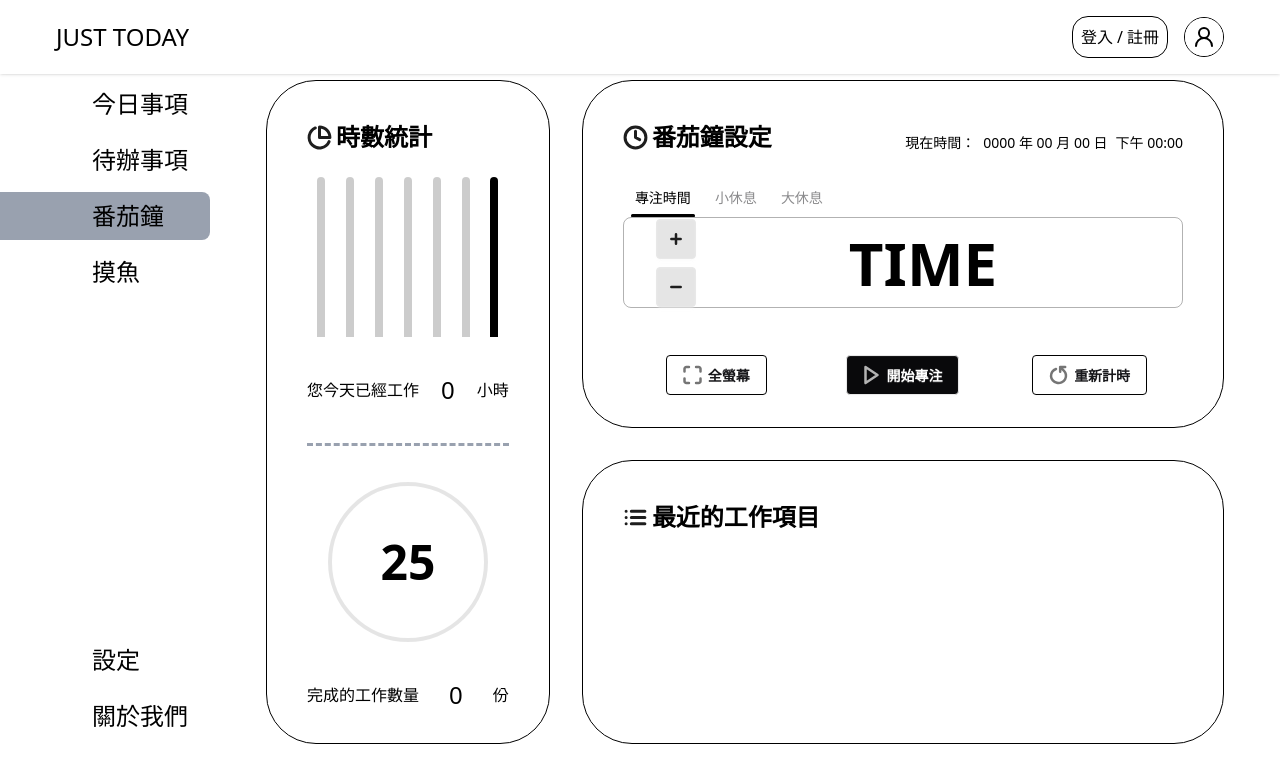
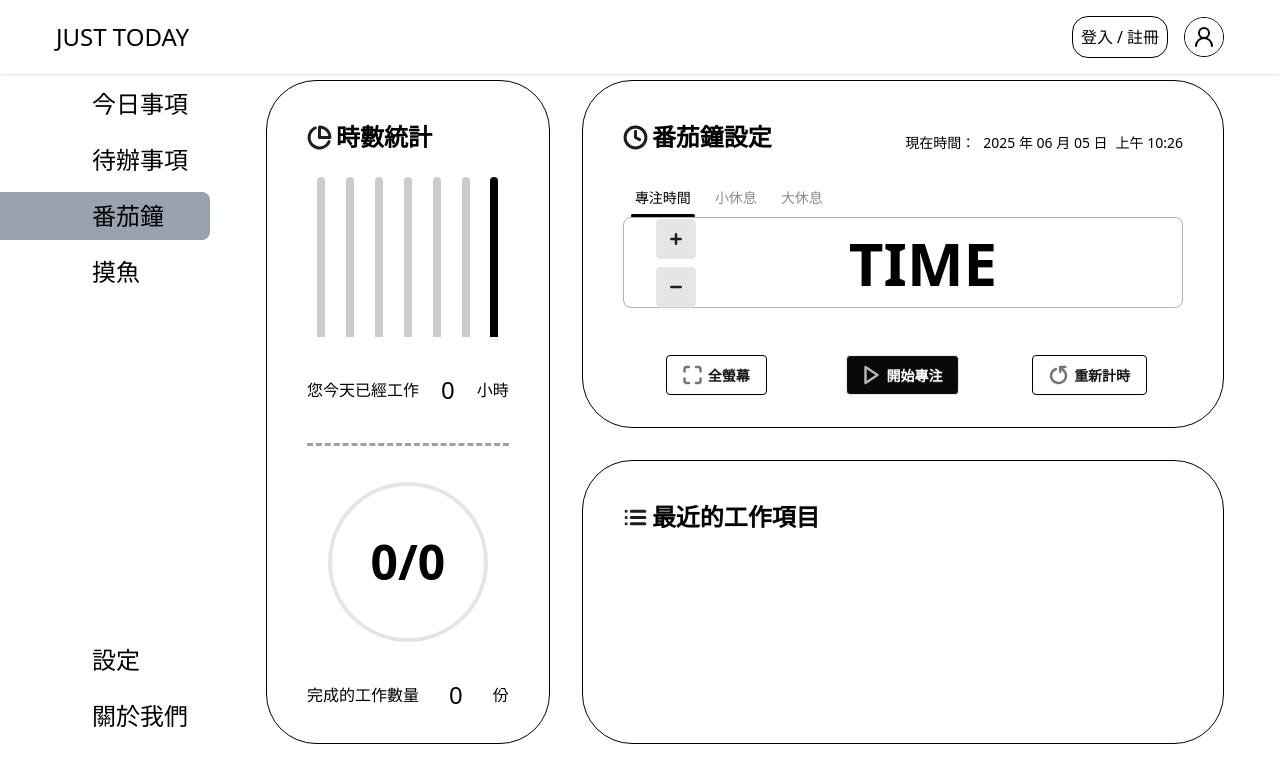
Before and after one commit to emba2ra3star/NTUEDTD_REACT_Just-Today, a React (Vite) app: page /Pomodoro in a window 1280 px wide. Shown: the top 782 px of the page. Built offline with nearby package versions, Linux system fonts and the light colour scheme.

Commit message:
番茄鐘(現在時間+完成工作數

```diff
--- a/src/pages/Pomodoro.jsx
+++ b/src/pages/Pomodoro.jsx
@@ -3,7 +3,7 @@ import TimerSetting from "../components/pomodoro/TimerSetting";
 import { Link } from "react-router";
 
 import NavMenu from "../components/NavMenu";
-import { useState } from "react";
+import { useState, useEffect } from "react";
 
 import { useDispatch, useSelector } from "react-redux";
 
@@ -33,6 +33,7 @@ function Pomodoro() {
 export default Pomodoro;
 
 function Chart() {
+    const todayList = useSelector(state => state.todayList);
     return (
         <div className="h-full w-[40%] py-8 px-10 flex flex-col gap-4 border-1 rounded-[50px] border-black bg-base-100">
             {/* title */}
@@ -76,14 +77,14 @@ function Chart() {
                 {/* 今日工作完成度圓餅圖 */}
                 <div className="h-[30%] flex justify-center items-center">
                     <div className="h-full aspect-square flex items-center justify-center border-4 border-black/10 rounded-full">
-                        <p className="text-5xl/12 font-bold">25</p>
+                        <p className="text-5xl/12 font-bold">{todayList.filter(task => task.isDone).length}/{todayList.length}</p>
                     </div>
                 </div>
 
                 {/* 完成工作數量 */}
                 <div className="w-full flex flex-row justify-between items-center text-base">
                     <p>完成的工作數量</p>
-                    <p className="text-2xl">{0}</p>
+                    <p className="text-2xl">{todayList.filter(task => task.isDone).length}</p>
                     <p>份</p>
                 </div>
             </div>
@@ -92,6 +93,33 @@ function Chart() {
 }
 
 function PomodoroSetting() {
+    const [currentTime, setCurrentTime] = useState(new Date());
+
+    // 現在時間
+    useEffect(() => {
+        // 每秒更新一次時間
+        const timer = setInterval(() => {
+            setCurrentTime(new Date());
+        }, 1000);
+
+        // 清理定時器
+        return () => clearInterval(timer);
+    }, []);
+    // 格式化日期時間
+    const formatDate = () => {
+        const year = currentTime.getFullYear();
+        const month = currentTime.getMonth() + 1;
+        const date = currentTime.getDate();
+        return `${year} 年 ${String(month).padStart(2, '0')} 月 ${String(date).padStart(2, '0')} 日`;
+    };
+    const formatTime = () => {
+        const hours = currentTime.getHours();
+        const minutes = currentTime.getMinutes();
+        const period = hours >= 12 ? '下午' : '上午';
+        const displayHours = hours % 12 || 12;
+        return `${period} ${String(displayHours).padStart(2, '0')}:${String(minutes).padStart(2, '0')}`;
+    };
+
     return (
         <div className="w-full py-8 px-10 flex flex-col gap-4 border-1 rounded-[50px] border-black bg-base-100">
             {/* title */}
@@ -112,8 +140,8 @@ function PomodoroSetting() {
                 {/* 現在時間 */}
                 <div className="mb-2 flex flex-row self-end text-sm gap-2">
                     <p>現在時間：</p>
-                    <p>0000 年 00 月 00 日</p>
-                    <p>下午 00:00</p>
+                    <p>{formatDate()}</p>
+                    <p>{formatTime()}</p>
                 </div>
             </div>
             {/* 鐘面 */}
```
